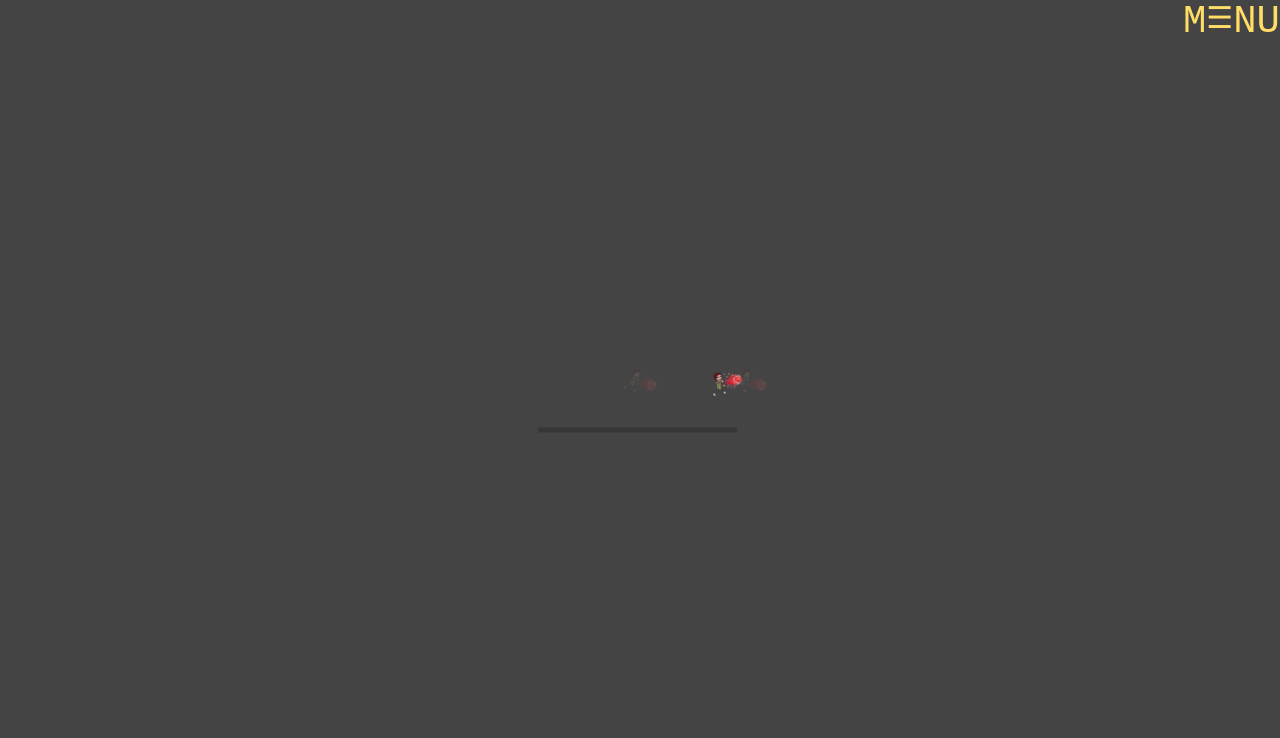
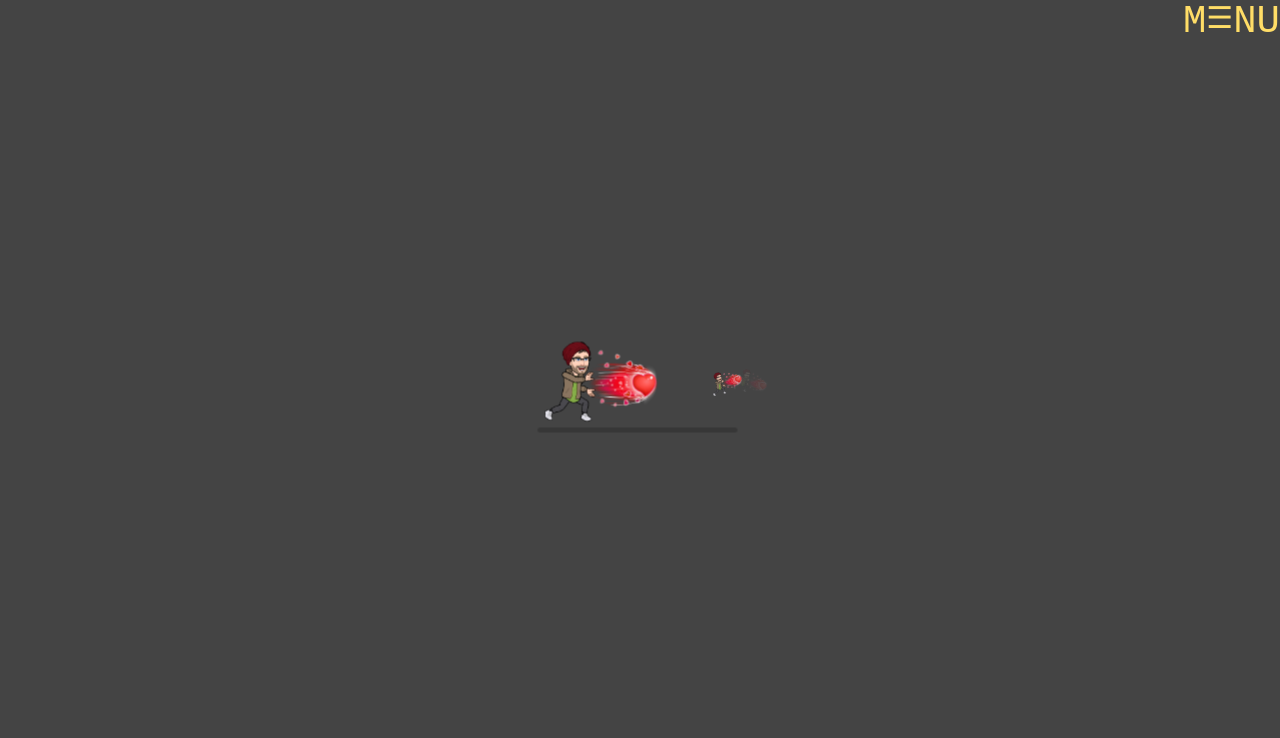
Before and after one commit to rtjae1/wryanFlyingHearts, a plain HTML site: page index.html in a window 1280 px wide. Shown: the top 738 px of the page. Drawn offline with Linux system fonts and the light colour scheme; the site is published under a folder, as on GitHub Pages, so addresses that start at the root find nothing.

Commit message:
updated images correctly

```diff
--- a/assets/css/styles.css
+++ b/assets/css/styles.css
@@ -60,7 +60,7 @@
   height: 125px;
   width: 125px;
   background-size: 125px 125px;
-  background-image: url("/assets/img/wryanHeart.png");
+  background-image: url("../img/wryanHeart.png");
   background-repeat: no-repeat;
   transition: all 0.3s ease-in-out;
   animation: bot-icon 1.2s ease infinite;
```
